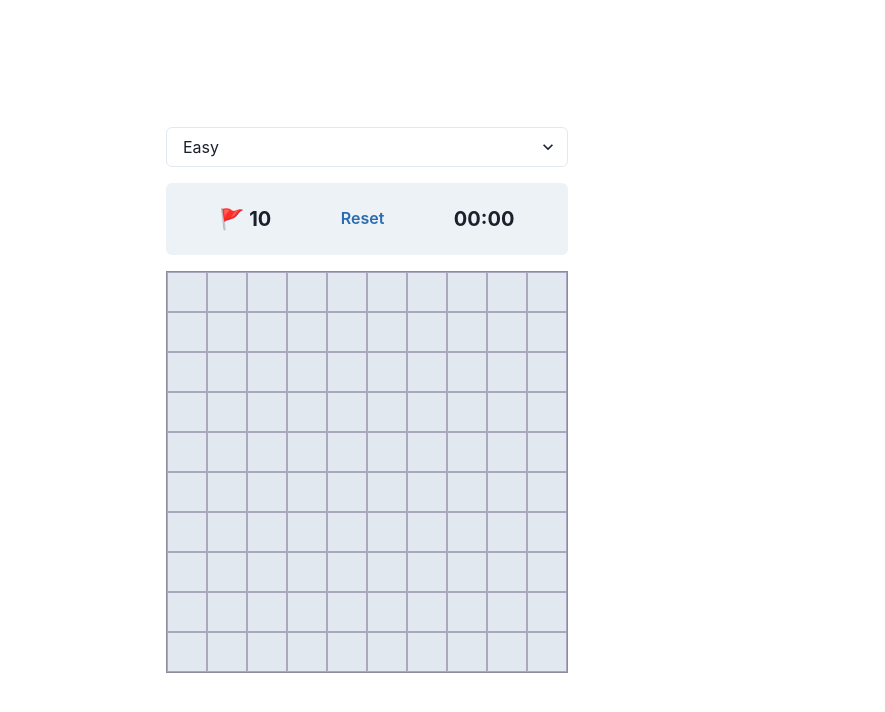
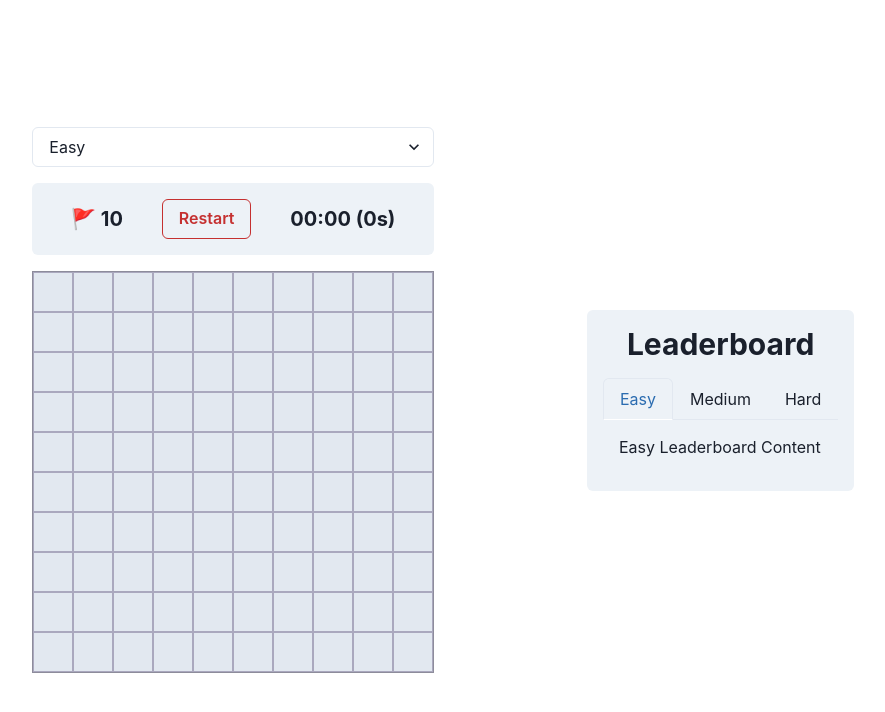
Before and after one commit to joshu-hua/ms, a Next.js app: page / in a window 1280 px wide. Shown: the top 712 px of the page, without its empty margins (273-1158 px from the left). Built offline with nearby package versions, Linux system fonts and the light colour scheme.

Commit message:
Update Board component UI; change reset button to restart and format timer display. Add Leaderboard component for game scores.

```diff
--- a/src/components/Board.tsx
+++ b/src/components/Board.tsx
@@ -332,11 +332,11 @@ const Board = () => {
                     <Heading size="md">
                         🚩{` ${flags}`}
                     </Heading>
-                    <Button ml={4} colorScheme="blue" variant="ghost" onClick={() => resetGame(gameSettings.rows, gameSettings.cols, gameSettings.mines)}>
-                        Reset
+                    <Button ml={4} colorScheme="red" variant="outline" onClick={() => resetGame(gameSettings.rows, gameSettings.cols, gameSettings.mines)}>
+                        Restart
                     </Button>
                     <Heading size="md" ml={4}>
-                        {formattedTime}
+                        {`${formattedTime} (${time}s)`}
                     </Heading>
                 </Flex>
 
--- /dev/null
+++ b/src/components/Leaderboard.tsx
@@ -0,0 +1,35 @@
+import { Box, Heading, Tab, TabList, TabPanel, TabPanels, Tabs } from '@chakra-ui/react'
+import React from 'react'
+
+const Leaderboard = () => {
+    return (
+        <Box bg="gray.100" p={4} borderRadius="md" minW={'20%'}>
+            <Heading size="lg" mb={4} textAlign="center">
+                Leaderboard
+            </Heading>
+            <Box>
+                <Tabs variant="enclosed">
+                    <TabList>
+                        <Tab>Easy</Tab>
+                        <Tab>Medium</Tab>
+                        <Tab>Hard</Tab>
+                    </TabList>
+                    <TabPanels>
+                        <TabPanel>
+                            Easy Leaderboard Content
+                        </TabPanel>
+                        <TabPanel>
+                            Medium Leaderboard Content
+                        </TabPanel>
+                        <TabPanel>
+                            Hard Leaderboard Content
+                        </TabPanel>
+                    </TabPanels>
+                </Tabs>
+            </Box>
+        </Box>
+    )
+
+}
+
+export default Leaderboard
--- a/src/pages/index.tsx
+++ b/src/pages/index.tsx
@@ -1,13 +1,16 @@
 import Board from '@/components/Board'
+import Leaderboard from '@/components/Leaderboard'
 import { Box } from '@chakra-ui/react'
 import React from 'react'
 
 const index = () => {
   return (
     <>
-      <Box display="flex" flexDirection="column" alignItems="center" justifyContent="center" minHeight="100vh"
+      <Box display="flex" flexDirection="row" alignItems="center" justifyContent="space-evenly" minHeight="100vh"
       >
+        <Box></Box>
         <Board />
+        <Leaderboard />
       </Box>
 
     </>
```
